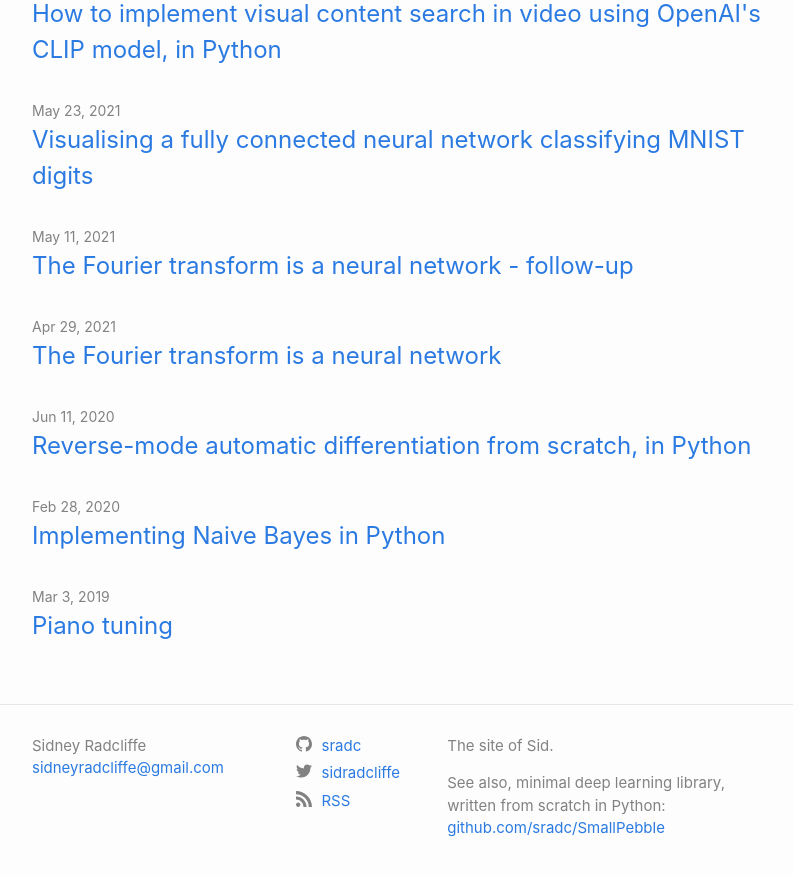
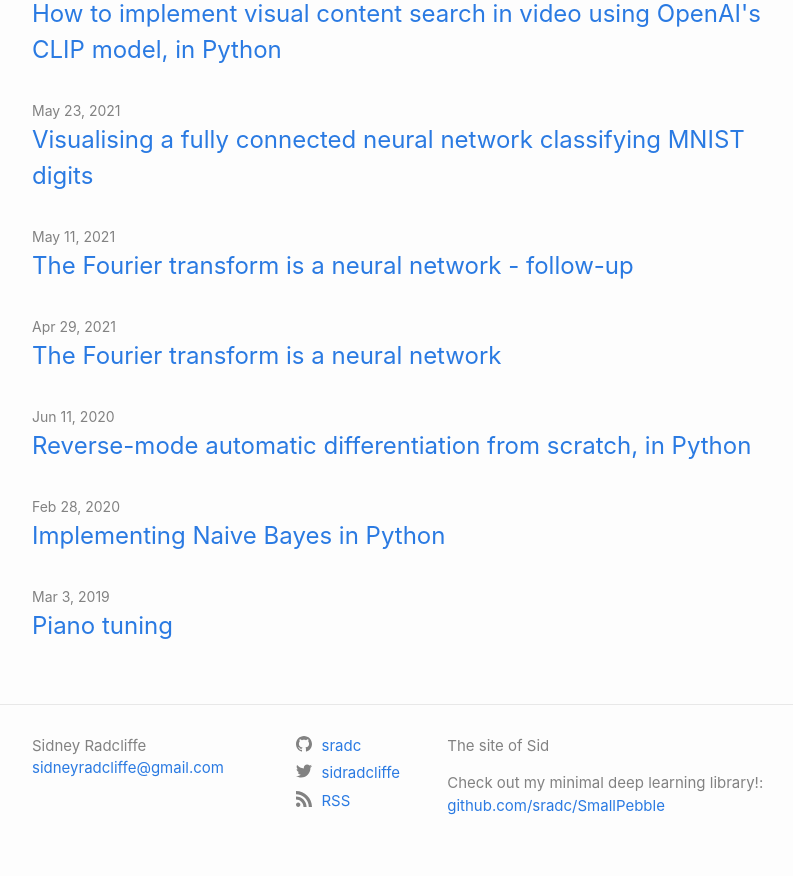
Before and after one commit to sradc/sradc.github.io, a Jekyll site: the page built from index.md, in a window 1280 px wide and 900 px high, scrolled down 915 px. Shown: the top 876 px of the window, without its empty margins (238-1031 px from the left). Built offline with Jekyll 4.4.1, drawn with Linux system fonts in a browser that asks for light colours.

Commit message:
edited a few words in description + footer

```diff
--- a/_config.yml
+++ b/_config.yml
@@ -22,7 +22,7 @@ title: sidsite
 author: Sidney Radcliffe
 email: sidneyradcliffe@gmail.com
 description: >- # this means to ignore newlines until "baseurl:"
-  The site of Sid.
+  The site of Sid
 baseurl: "" # the subpath of your site, e.g. /blog
 url: "https://sidsite.com" # the base hostname & protocol for your site, e.g. http://example.com
 twitter_username: sidradcliffe
--- a/_includes/footer.html
+++ b/_includes/footer.html
@@ -27,7 +27,7 @@
       <div class="footer-col footer-col-3">
         <p>{{- site.description | escape -}}</p>
         <p>
-          See also, minimal deep learning library, written from scratch in Python:
+          Check out my minimal deep learning library!:
           <a href="https://github.com/sradc/SmallPebble">github.com/sradc/SmallPebble</a>
         </p>
       </div>
```
